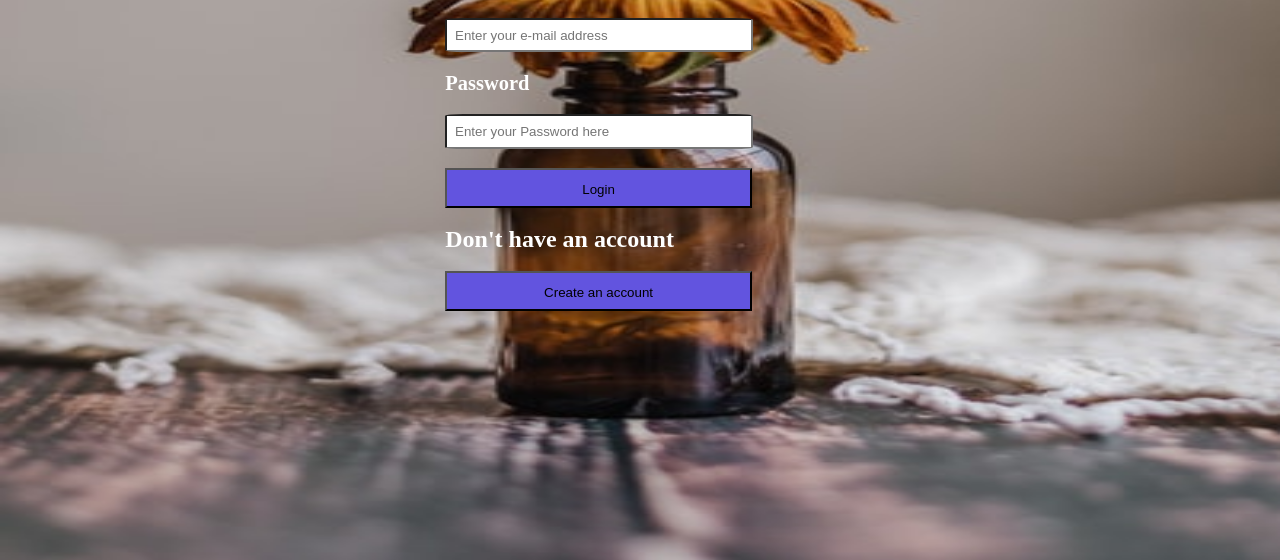
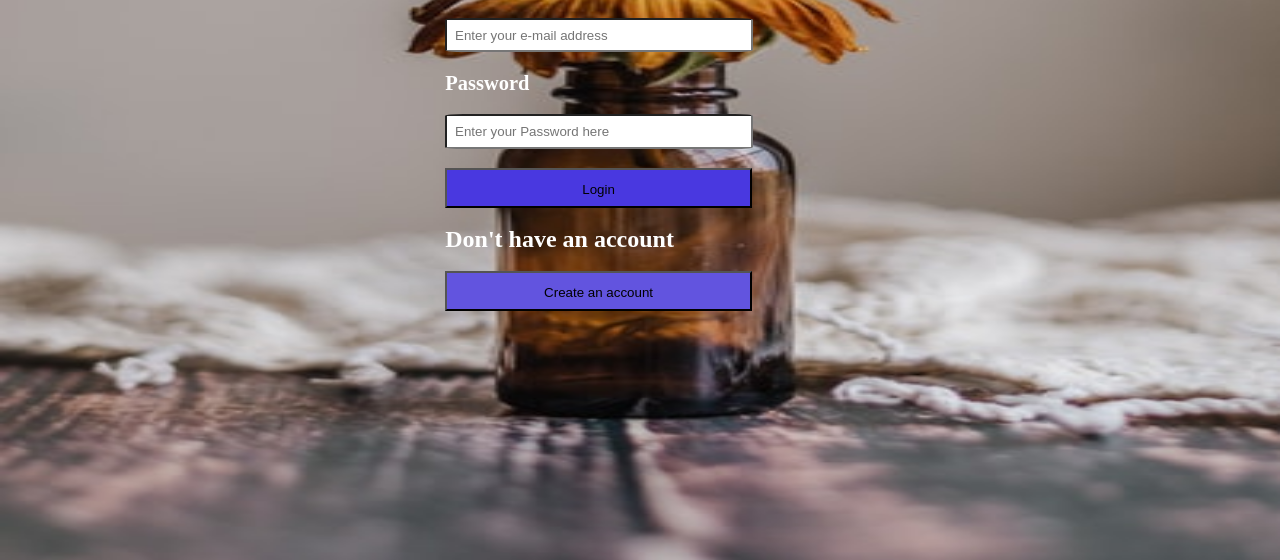
Before and after one commit to asmi02/landing-page, a plain HTML site: page index.html in a window 1280 px wide. In both pictures the pointer is over the button "Login". Shown: the part 246-806 px from the top of the page. Drawn offline with Linux system fonts and the light colour scheme.

Commit message:
landing page

```diff
--- a/css/style.css
+++ b/css/style.css
@@ -38,6 +38,10 @@ label{
     margin-left: auto;
 }
 
+.btn:hover{
+    background-color:rgb(73, 56, 224) ;
+}
+
 input{
     padding: 2%;
     margin: 5%;
```
